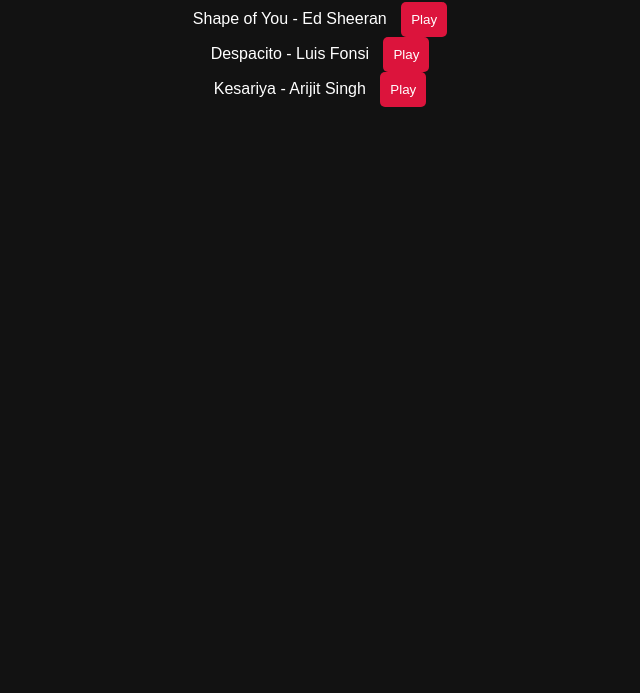
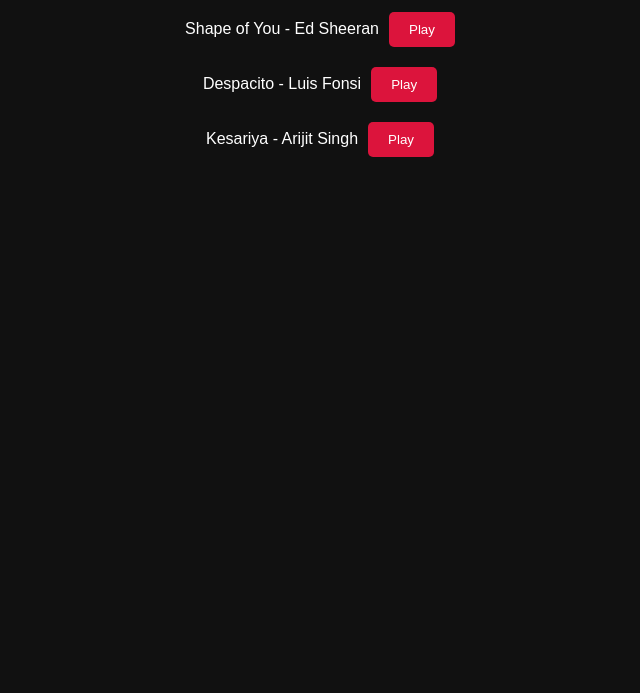
Before and after one commit to Laspard69/youtube-music-player, a plain HTML site: page index.html in a window 1280 px wide. Shown: the part 107-800 px from the top of the page, without its empty margins (320-960 px from the left). Drawn offline with Linux system fonts and the light colour scheme.

Commit message:
Update style.css

```diff
--- a/style.css
+++ b/style.css
@@ -1,26 +1,25 @@
 body {
   font-family: Arial, sans-serif;
-  background-color: #121212;
+  background: #111;
   color: white;
   text-align: center;
-  padding: 20px;
+  padding: 30px;
 }
 
-.container {
-  max-width: 700px;
-  margin: auto;
+.song-list {
+  margin-top: 20px;
 }
 
-input {
-  padding: 10px;
-  width: 60%;
-  border-radius: 5px;
-  border: none;
+.song {
+  margin-bottom: 20px;
+  display: flex;
+  justify-content: center;
+  align-items: center;
+  gap: 10px;
 }
 
 button {
-  padding: 10px;
-  margin-left: 10px;
+  padding: 10px 20px;
   background: crimson;
   color: white;
   border: none;
@@ -29,22 +28,5 @@ button {
 }
 
 #player {
-  margin-top: 20px;
+  margin-top: 30px;
 }
-
-#results {
-  list-style: none;
-  padding: 0;
-  margin-top: 20px;
-}
-
-#results li {
-  margin-bottom: 10px;
-  cursor: pointer;
-  color: #1db954;
-  transition: 0.3s;
-}
-
-#results li:hover {
-  text-decoration: underline;
-}
```
